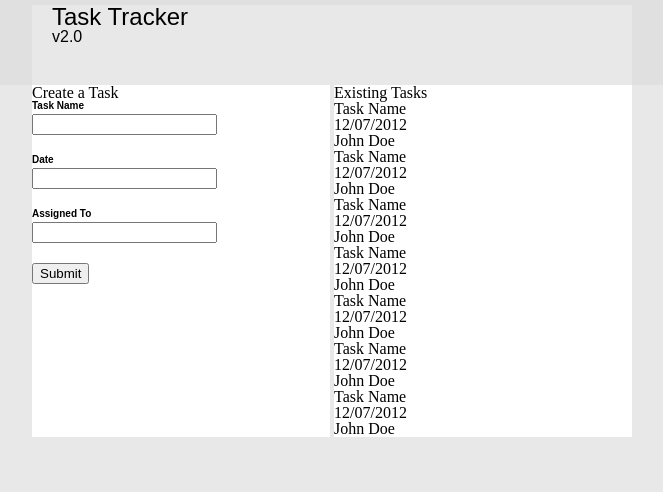
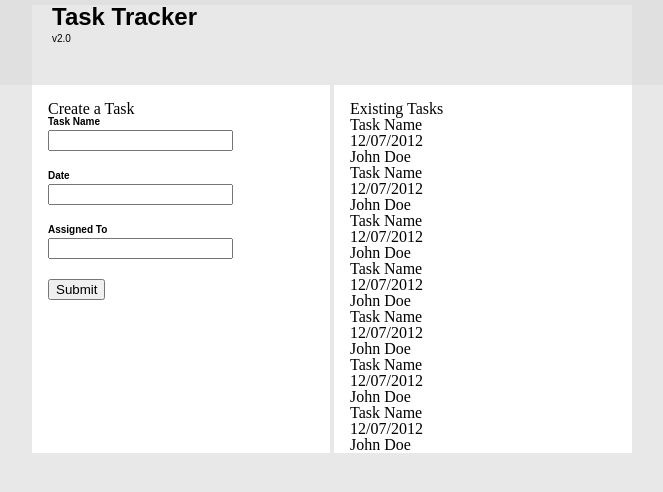
Before and after one commit to jameshines10/task-tracker, a website: page index.html in a window 1280 px wide. Shown: the whole page, without its empty margins (308-971 px from the left). Drawn offline with Linux system fonts and the light colour scheme.

Commit message:
Makes the h1 element in the header bold Adds a parent div in order to give the create task form padding

```diff
--- a/css/styles.css
+++ b/css/styles.css
@@ -19,16 +19,18 @@ body {
     background-color: #e8e8e8;
 }
 
-#task-tracker-header div {
-
-}
-
-#task-tracker-header div h1, #task-tracker-header div span {
+#task-tracker-header div h1,
+#task-tracker-header div span {
     margin: 0 0 0 20px;
 }
 
 #task-tracker-header div h1{
     font-size: x-large;
+    font-weight: bold;
+}
+
+#task-tracker-header div span {
+    font-size: x-small;
 }
 
 #task-tracker {
@@ -48,6 +50,11 @@ body {
     margin-right: 2px;
 }
 
+.create-tasks > div:first-child,
+.list-tasks > div:first-child {
+    padding: 1em 0 0 1em;
+}
+
 .list-tasks {
     margin-left: 2px;
 }
--- a/index.html
+++ b/index.html
@@ -20,6 +20,7 @@
 
     <div id="task-tracker">
         <div class="create-tasks">
+            <div>
                 <p>Create a Task</p>
 
                 <form action="">
@@ -41,8 +42,10 @@
                     <input type="submit"/>
                 </form>
             </div>
+        </div>
 
         <div class="list-tasks">
+            <div>
                 <p>Existing Tasks</p>
 
                 <ul>
@@ -99,6 +102,7 @@
             </div>
         </div>
     </div>
+</div>
 
 </body>
 </html>
```
Lines whose indentation alone changed are shown as unchanged.
